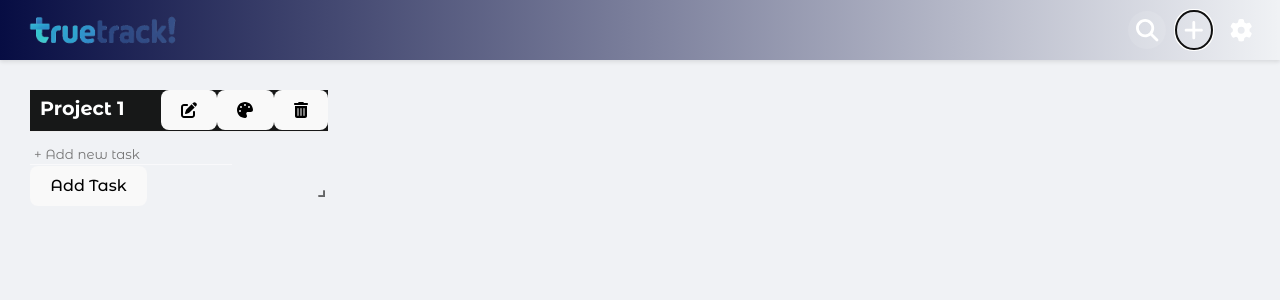
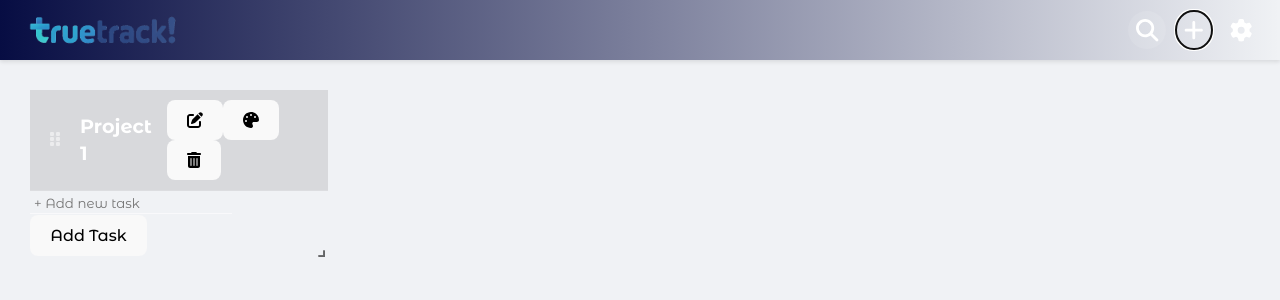
Before and after one commit to venkyjs/truetrack, a React (Vite) app: page / in a window 1280 px wide. Both pictures are taken after a click on the button 1193 px from the left and 29 px from the top of the page. Shown: the top 300 px of the page. Built offline with nearby package versions, Linux system fonts and the light colour scheme.

Commit message:
Enhance App component with search-aware layout management; update ProjectLane styles for improved drag handle visibility and interaction

```diff
--- a/src/App.tsx
+++ b/src/App.tsx
@@ -1,4 +1,4 @@
-import { useState, useEffect } from 'react';
+import { useState, useEffect, useMemo } from 'react';
 import type { FC } from 'react';
 import { Responsive, WidthProvider } from 'react-grid-layout';
 import 'react-grid-layout/css/styles.css';
@@ -338,6 +338,10 @@ const App: FC = () => {
     };
 
     const handleLayoutChange = (layout: any, newLayouts: any) => {
+        // When searching, don't save layout changes to preserve the original layout
+        if (searchQuery) {
+            return;
+        }
         setLayouts(newLayouts);
     };
 
@@ -394,6 +398,22 @@ const App: FC = () => {
         return projectTitleMatch || taskMatch;
     });
 
+    const layoutsForSearch = useMemo(() => {
+        if (!searchQuery) {
+            return layouts;
+        }
+        const filteredIds = new Set(filteredProjects.map((p) => p.id));
+        const newLayouts: { [key: string]: any[] } = {};
+        for (const breakpoint in layouts) {
+            if (layouts[breakpoint]) {
+                newLayouts[breakpoint] = layouts[breakpoint].filter((l: { i: string }) =>
+                    filteredIds.has(l.i)
+                );
+            }
+        }
+        return newLayouts;
+    }, [searchQuery, filteredProjects, layouts]);
+
     return (
         <>
             <NotificationManager projects={projects} />
@@ -414,12 +434,15 @@ const App: FC = () => {
                 ) : (
                     <ResponsiveGridLayout
                         className='layout'
-                        layouts={layouts}
+                        layouts={layoutsForSearch}
                         breakpoints={{ lg: 1200, md: 996, sm: 768, xs: 480, xxs: 0 }}
                         cols={{ lg: 4, md: 4, sm: 2, xs: 1, xxs: 1 }}
                         rowHeight={20}
                         draggableHandle='.project-drag-handle'
                         onLayoutChange={handleLayoutChange}
+                        isDraggable={!searchQuery}
+                        isResizable={!searchQuery}
+                        compactType='vertical'
                     >
                         {filteredProjects.map((project) => (
                             <div key={project.id}>
--- a/src/components/ProjectLane.module.css
+++ b/src/components/ProjectLane.module.css
@@ -16,10 +16,15 @@
     display: flex;
     justify-content: space-between;
     align-items: center;
-    margin-bottom: 10px;
-    border-bottom: 1px solid #eee;
-    padding-bottom: 0;
-    background-color: rgba(0, 0, 0, 0.9);
+    padding: 10px;
+    background: rgba(0, 0, 0, 0.1);
+    border-bottom: 1px solid rgba(255, 255, 255, 0.1);
+}
+
+.dragHandle {
+    cursor: grab;
+    padding: 0 10px;
+    color: rgba(255, 255, 255, 0.5);
 }
 
 .projectTitleContainer {
--- a/src/components/ProjectLane.tsx
+++ b/src/components/ProjectLane.tsx
@@ -13,7 +13,8 @@ import {
     faTag,
     faBell,
     faBellSlash,
-    faCalendarAlt
+    faCalendarAlt,
+    faGripVertical
 } from '@fortawesome/free-solid-svg-icons';
 import Tippy from '@tippyjs/react';
 import DateTimePicker from 'react-datetime-picker';
@@ -433,7 +434,10 @@ const ProjectLane: React.FC<ProjectLaneProps> = ({
 
     return (
         <div ref={laneRef} className={styles.projectLane}>
-            <header className={classNames(styles.projectHeader, 'project-drag-handle')}>
+            <header className={styles.projectHeader}>
+                <div className={classNames(styles.dragHandle, 'project-drag-handle')}>
+                    <FontAwesomeIcon icon={faGripVertical} />
+                </div>
                 {isEditingProjectTitle ? (
                     <input
                         type='text'
```
